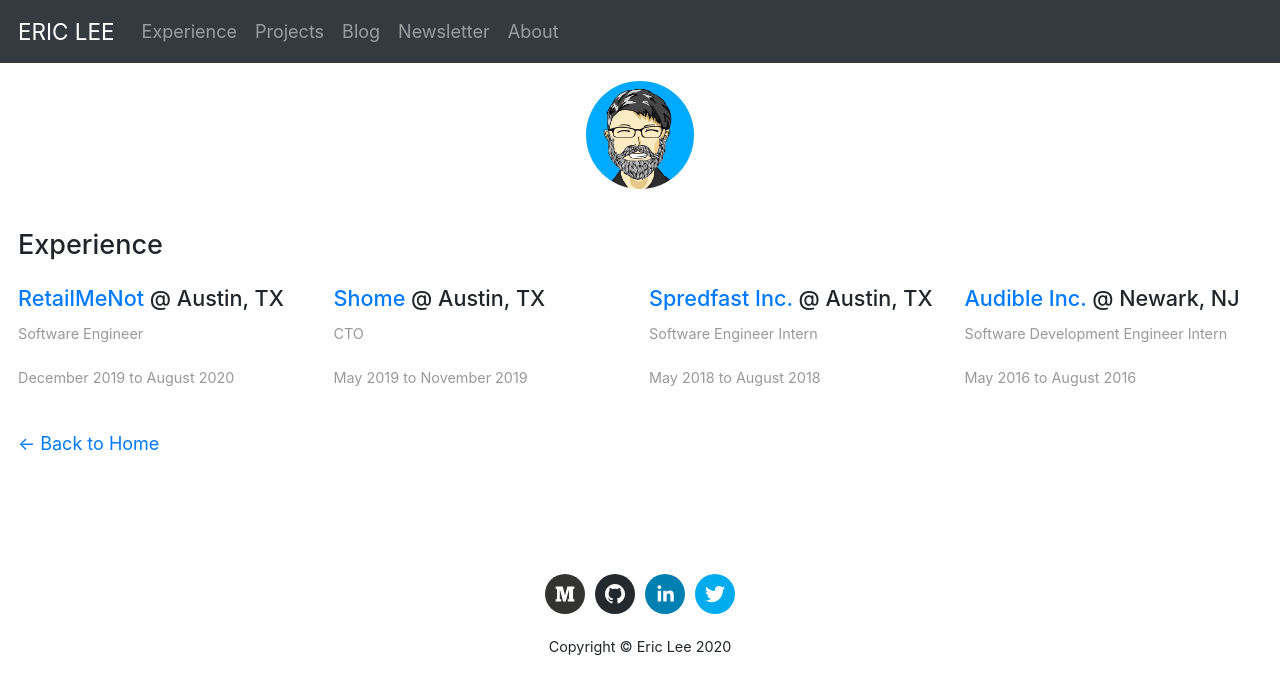
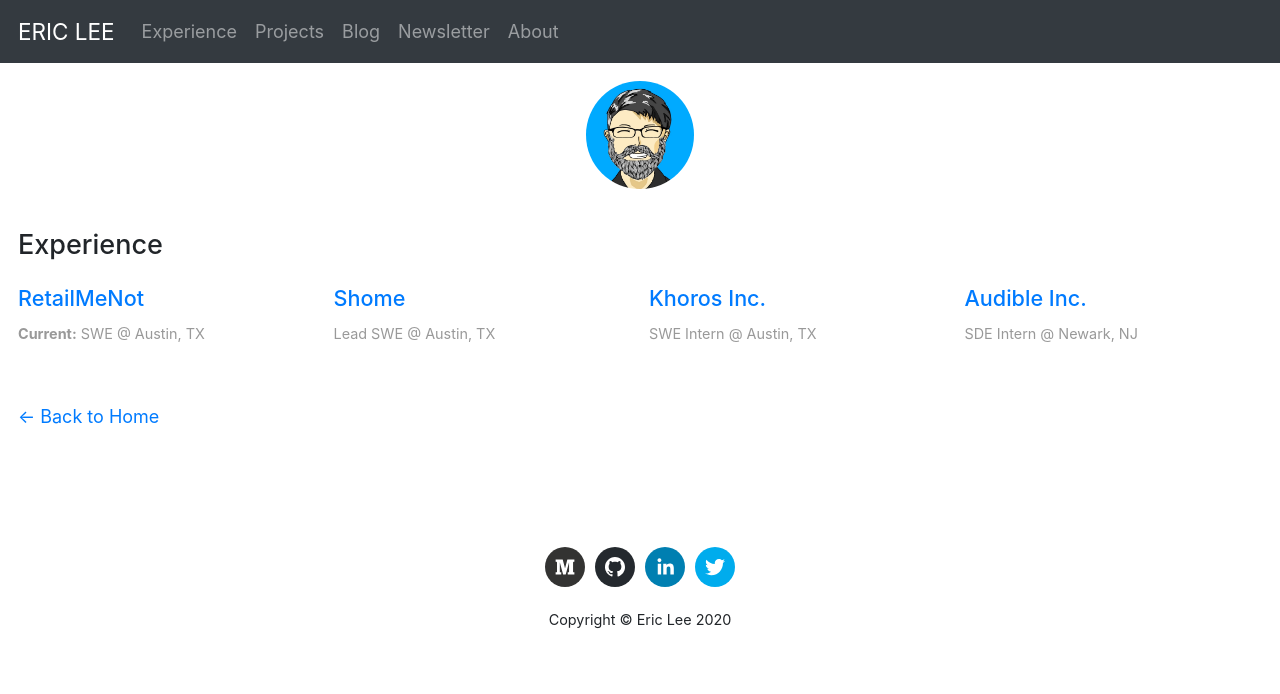
Before and after one commit to theCreedo/ericjmlee-next, a Next.js app: page /experience in a window 1280 px wide. Shown: the top 694 px of the page. Built offline with nearby package versions, Linux system fonts and the light colour scheme.

Commit message:
feat: set current in /experience for current job (resolve #55)

```diff
--- a/experiences/audible.md
+++ b/experiences/audible.md
@@ -1,9 +1,11 @@
 ---
 title: "Audible Inc."
 company: "Audible Inc."
-job_title: "Software Development Engineer Intern"
+job_title: "SDE Intern"
 location: "Newark, NJ"
-link: "https://www.audible.com/"
+company_url: "https://www.audible.com/"
+logo_url: "/images/audible-logo.png"
+current: false
 start_date: "2016-05-01"
 end_date: "2016-08-01"
 ---
--- a/experiences/spredfast.md
+++ b/experiences/khoros.md
@@ -1,9 +1,11 @@
 ---
-title: "Spredfast Inc."
-company: "Spredfast Inc."
-job_title: "Software Engineer Intern"
+title: "Khoros Inc."
+company: "Khoros Inc."
+job_title: "SWE Intern"
 location: "Austin, TX"
-link: "https://khoros.com/"
+company_url: "https://khoros.com/"
+logo_url: "/images/khoros-logo.png"
+current: false
 start_date: "2018-05-01"
 end_date: "2018-08-01"
 ---
--- a/experiences/retailmenot.md
+++ b/experiences/retailmenot.md
@@ -1,9 +1,11 @@
 ---
 title: "RetailMeNot"
 company: "RetailMeNot"
-job_title: "Software Engineer"
+job_title: "SWE"
 location: "Austin, TX"
-link: "https://www.retailmenot.com/"
+company_url: "https://www.retailmenot.com/"
+logo_url: "/images/retailmenot-logo.png"
+current: true
 start_date: "2019-12-01"
 end_date: "2020-08-01"
 ---
--- a/experiences/shome.md
+++ b/experiences/shome.md
@@ -1,9 +1,11 @@
 ---
 title: "Shome"
 company: "Shome"
-job_title: "CTO"
+job_title: "Lead SWE"
 location: "Austin, TX"
-link: "https://shome-housing.herokuapp.com/"
+company_url: "https://shome-housing.herokuapp.com/"
+logo_url: "/images/shome-logo-725x325.png"
+current: false
 start_date: "2019-05-01"
 end_date: "2019-11-01"
 ---
--- a/pages/experience/index.js
+++ b/pages/experience/index.js
@@ -23,12 +23,11 @@ export default function Experience({ allExperiencesData }) {
             <section className={`${utilStyles.divContainer} ${utilStyles.padding1px}`}>
                 <h2 className={utilStyles.headingLg}>Experience</h2>
                 <ul className={utilStyles.list}>
-                    {allExperiencesData.map(({ id, start_date, end_date, location, job_title, link, title }) => (
+                    {allExperiencesData.map(({ id, title, start_date, end_date, location, job_title, company_url, logo_url, current }) => (
                         <li className={utilStyles.listItem} key={id}>
-                            <h1 className={utilStyles.headingMd}><a href={link}>{title}</a> @ {location}</h1>
+                            <h1 className={utilStyles.headingMd}><a href={company_url}>{title}</a></h1>
                             <small className={utilStyles.lightText}>
-                                <p>{job_title}</p>
-                                <Date dateString={start_date} isPost={false} /> to <Date dateString={end_date} isPost={false} />
+                                <p>{current ? <><b>Current:</b></> : <></>} {job_title} @ {location}</p>
                             </small>
                         </li>
                     ))}
```
